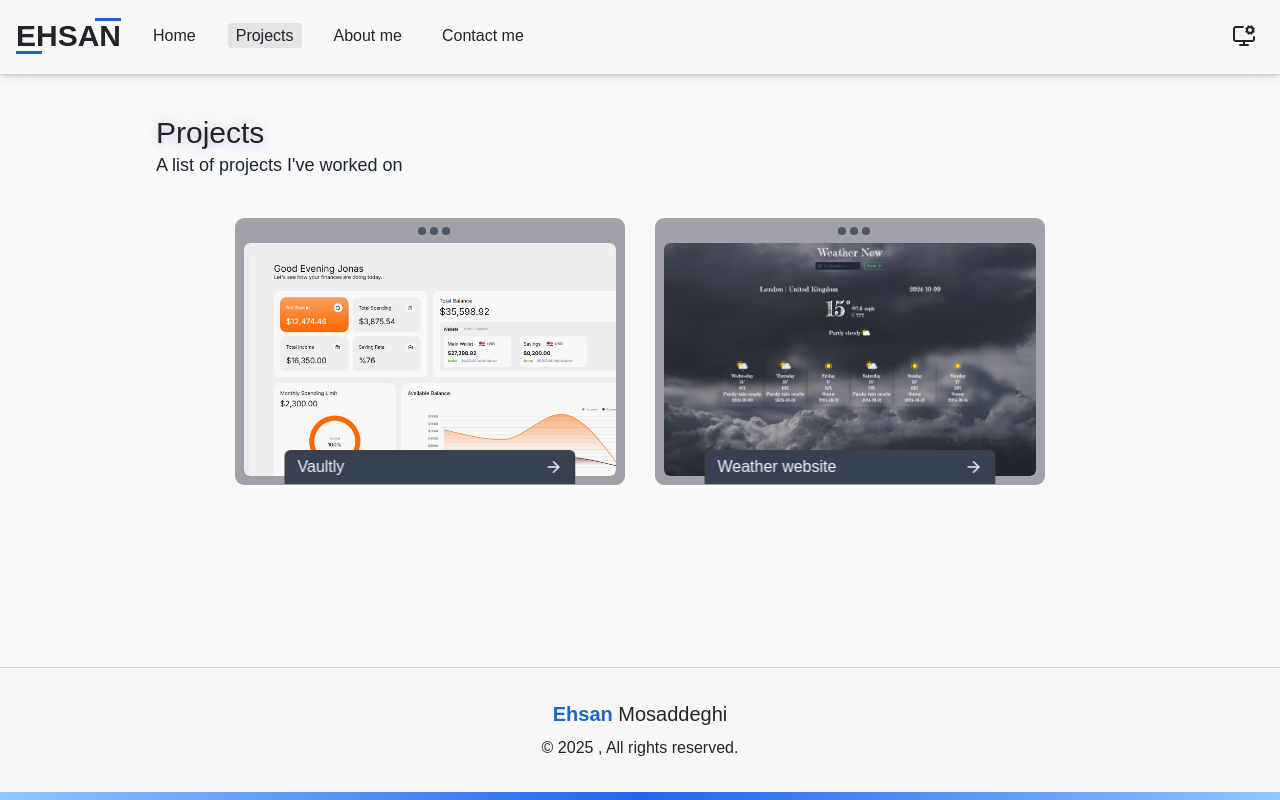
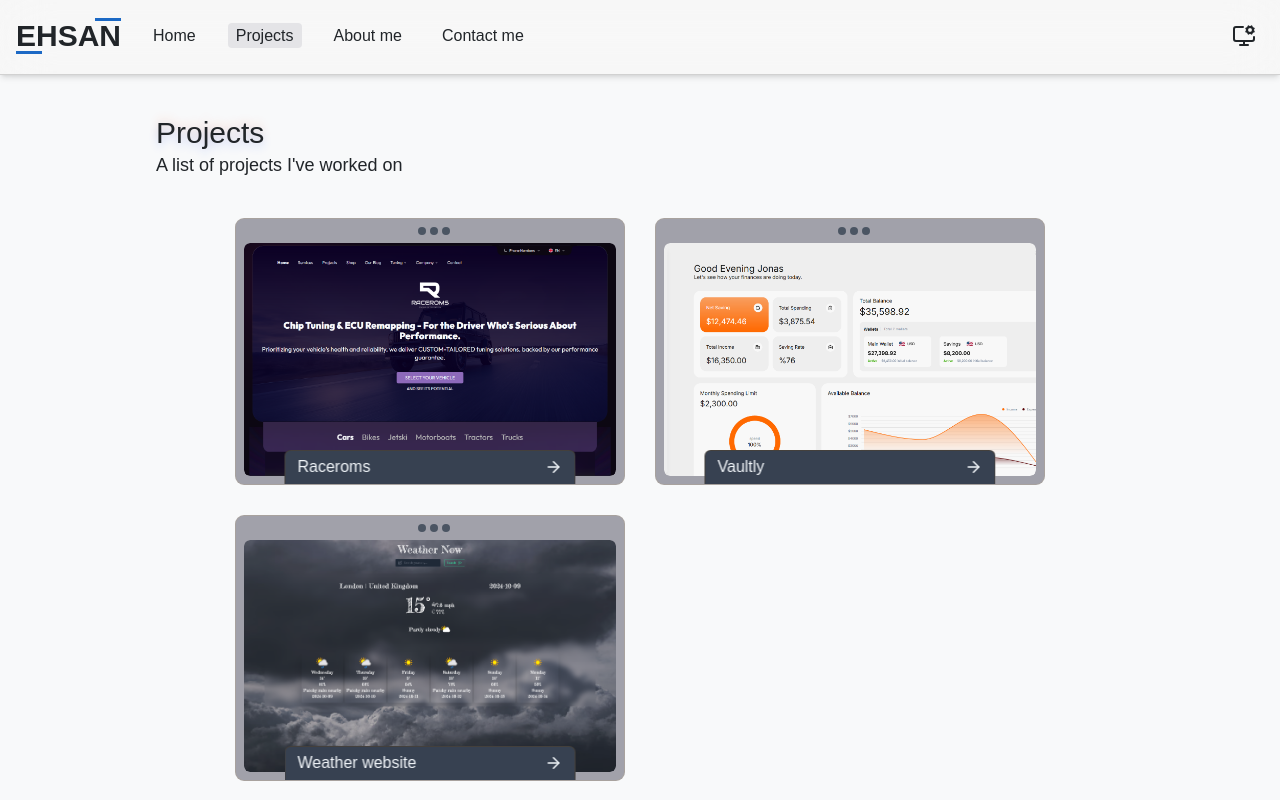
Before and after one commit to Ehsan-Mosaddeghi/my-portfolio, a Next.js app: page /projects in a window 1280 px wide. Shown: the top 800 px of the page. Built offline with nearby package versions, Linux system fonts and the light colour scheme; a web font is replaced by a local one.

Commit message:
Add Raceroms project to ProjectsList and include project image

```diff
--- a/app/_components/ProjectsList.tsx
+++ b/app/_components/ProjectsList.tsx
@@ -9,6 +9,11 @@ interface Project {
 }
 
 const projects: Project[] = [
+  {
+    name: "Raceroms",
+    image: "raceroms",
+    live: "https://raceroms.com/en",
+  },
   {
     name: "Vaultly",
     image: "vaultly",
```
Also changed, not shown: public/projects_raceroms.png (added).
